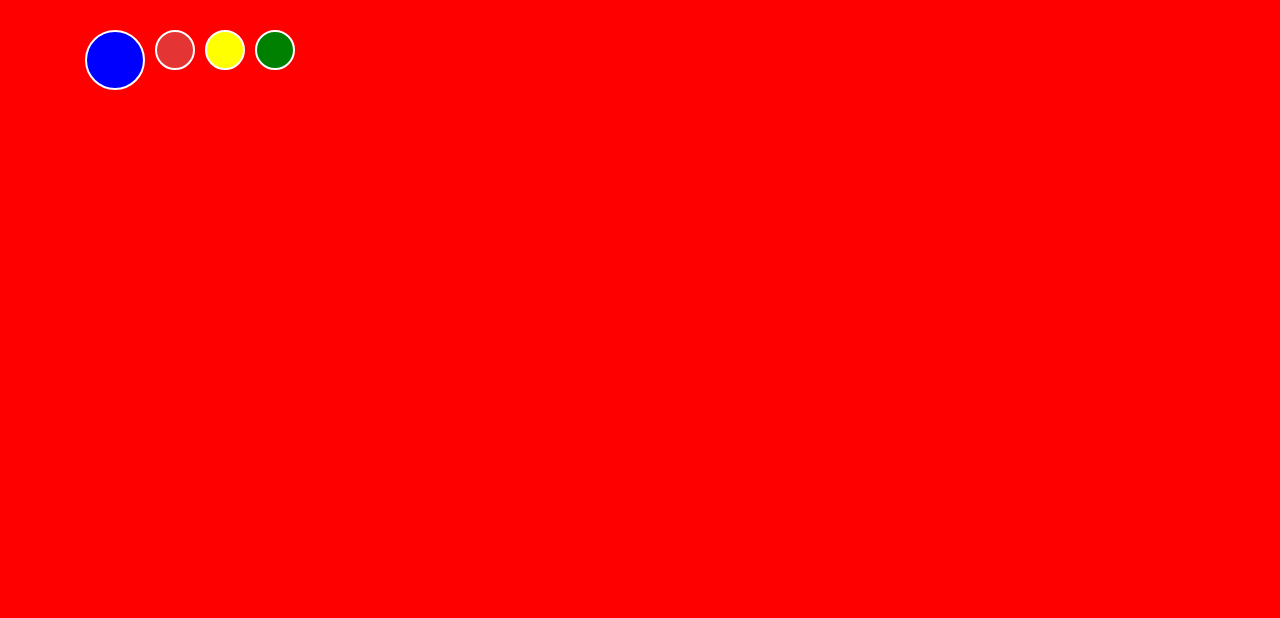
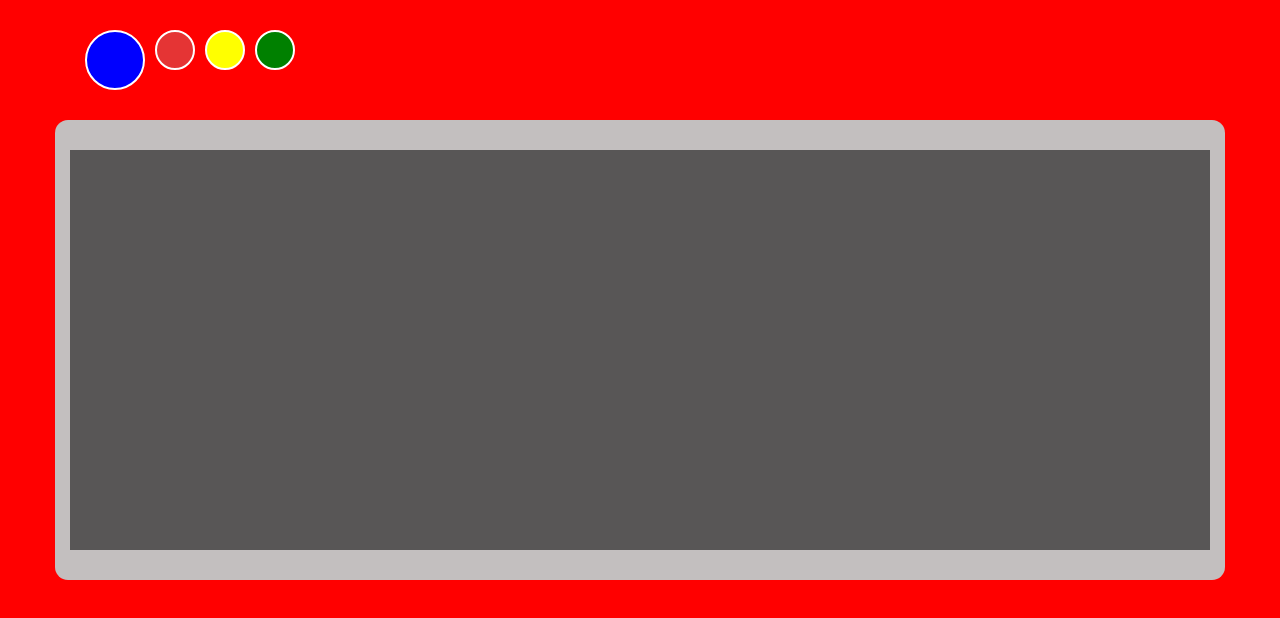
Before and after one commit to GianmauroCoviello/Pok-vue, a Vue app: page / in a window 1280 px wide. Shown: the top 618 px of the page. Built offline with nearby package versions, Linux system fonts and the light colour scheme.

Commit message:
[ADD] aggiunta struttura del pokedex con la componente AppMain

```diff
--- a/src/App.vue
+++ b/src/App.vue
@@ -1,9 +1,11 @@
 <!-- parte logica  -->
 <script>
 import AppHeader from './components/AppHeader.vue';
+import AppMain from './components/AppMain.vue';
 export default {
   components:{
     AppHeader,
+	AppMain,
   }
 
 }
@@ -13,9 +15,7 @@ export default {
 <template lang="">
 	<div>
 		<AppHeader/>
-
-
-
+		<AppMain/>
   	</div>
 </template>
 
@@ -26,12 +26,10 @@ export default {
 		margin: 0;
 		box-sizing: border-box;
   	}
-	#app{
+	body{
 		background-color: red;
-		height: 100vh;
 	}
 
 
 
-
 </style>
--- a/src/components/AppMain.vue
+++ b/src/components/AppMain.vue
@@ -8,11 +8,45 @@ export default {
 <!-- parte grafica -->
 <template lang="">
   <div>
+    <div class="container">
+        <div class="row">
+            <div class="container-pokedex">
+                <div class="display-pokedex">
+
+                </div>
+
+            </div>
+        </div>
+    </div>
 
   </div>
 </template>
 
 <!-- parte di style -->
-<style lang="">
+<style lang="scss" scoped>
+    .row{
+        width: 1170px;
+        display: flex;
+        margin: 0 auto;
+
+        .container-pokedex{
+            width: 100%;
+            background-color: rgb(195, 191, 191);
+            border-radius: 13px;
+            padding: 30px 15px;
+
+
+
+            .display-pokedex{
+                height: 400px;
+                background-color: rgb(88, 86, 86);
+
+            }
+
+
+
+        }
+    }
+
 
 </style>
```
